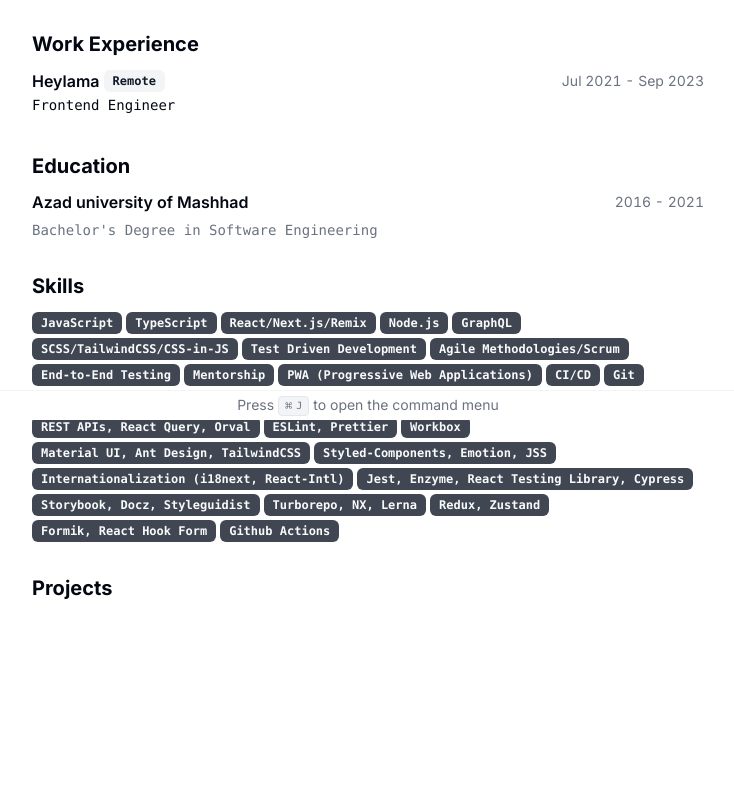
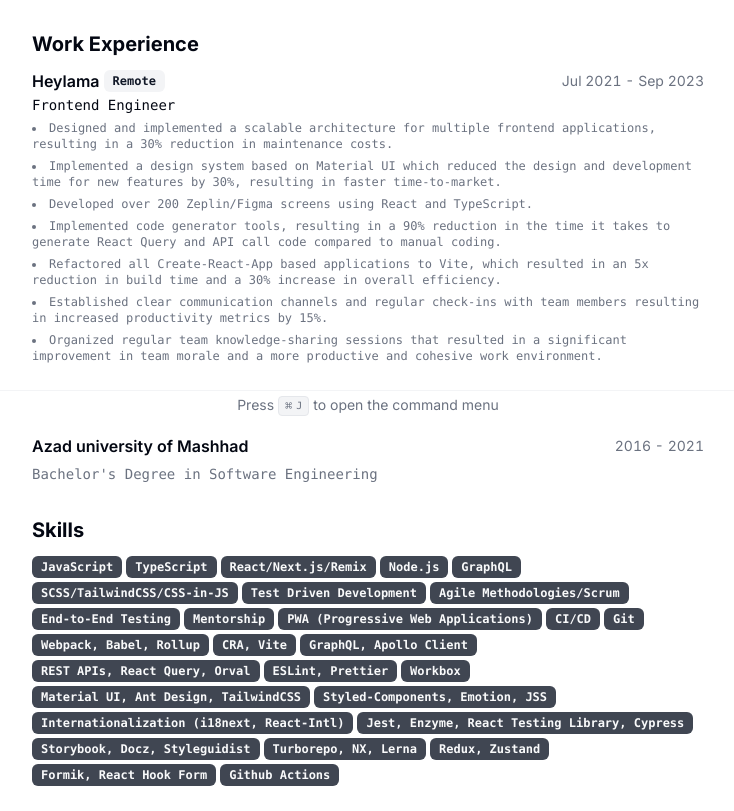
Before and after one commit to createdbymahmood/cv, a Next.js app: page / in a window 1280 px wide. Shown: the part 380-1191 px from the top of the page, without its empty margins (272-1006 px from the left). Before the commit the page ends 1058 px from the top, so only its background shows below. Built offline with nearby package versions, Linux system fonts and the light colour scheme.

Commit message:
feat: keep bare minimum of resume data for now

```diff
--- a/src/app/page.tsx
+++ b/src/app/page.tsx
@@ -132,7 +132,11 @@ export default function Page() {
                   </h4>
                 </CardHeader>
                 <CardContent className="mt-2 text-xs">
-                  {work.description}
+                  <ul className="flex list-inside list-disc flex-col gap-1.5">
+                    {work.achievements.map((achievement) => {
+                      return <li key={achievement}>{achievement}</li>;
+                    })}
+                  </ul>
                 </CardContent>
               </Card>
             );
@@ -167,7 +171,7 @@ export default function Page() {
           </div>
         </Section>
 
-        <Section className="print-force-new-page scroll-mb-16">
+        {/*  <Section className="print-force-new-page scroll-mb-16">
           <h2 className="text-xl font-bold">Projects</h2>
           <div className="-mx-3 grid grid-cols-1 gap-3 print:grid-cols-3 print:gap-2 md:grid-cols-2 lg:grid-cols-3">
             {RESUME_DATA.projects.map((project) => {
@@ -182,20 +186,14 @@ export default function Page() {
               );
             })}
           </div>
-        </Section>
+        </Section> */}
       </section>
 
       <CommandMenu
-        links={[
-          {
-            url: RESUME_DATA.personalWebsiteUrl,
-            title: "Personal Website",
-          },
-          ...RESUME_DATA.contact.social.map((socialMediaLink) => ({
+        links={RESUME_DATA.contact.social.map((socialMediaLink) => ({
           url: socialMediaLink.url,
           title: socialMediaLink.name,
-          })),
-        ]}
+        }))}
       />
     </main>
   );
```
